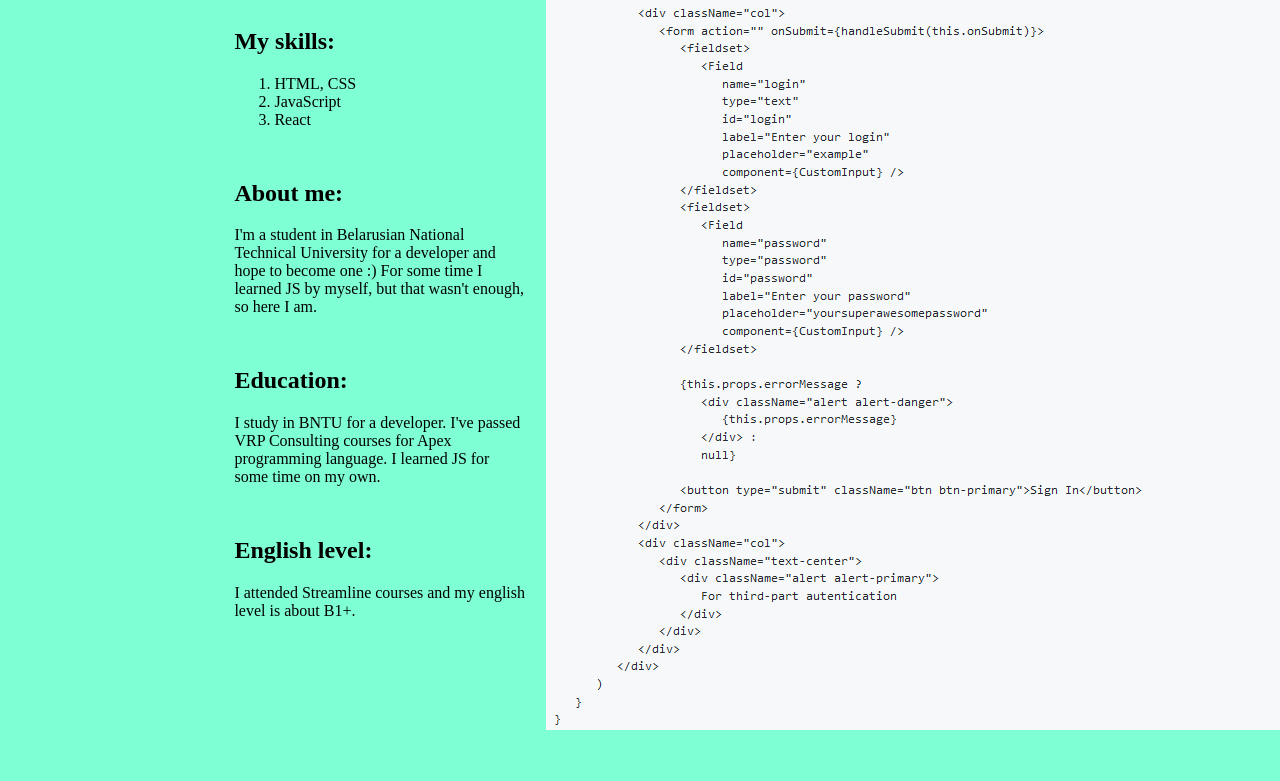
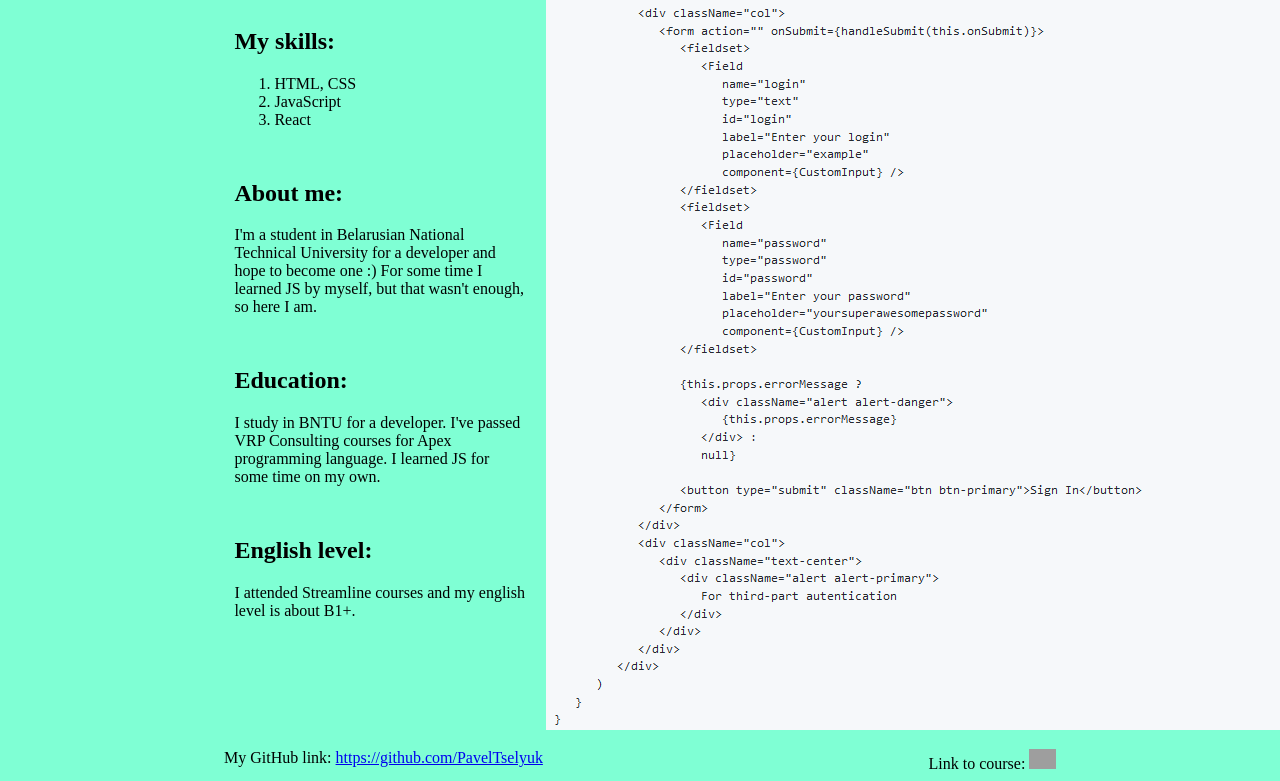
Before and after one commit to PavelTselyuk/rsschool-cv, a plain HTML site: page index.html in a window 1280 px wide. Shown: the part 406-1187 px from the top of the page. Before the commit the page ends 1163 px from the top, so only its background shows below. Drawn offline with Linux system fonts and the light colour scheme; grey boxes are pictures that could not be loaded.

Commit message:
feat: add github and course links

```diff
--- a/css.css
+++ b/css.css
@@ -41,3 +41,12 @@ main{
     flex-basis: 50%;
     max-width: 60%;
 }
+
+.rsschooImg{
+    height: 20px;
+}
+
+footer{
+    display: flex;
+    justify-content: space-between;
+}
--- a/index.html
+++ b/index.html
@@ -56,13 +56,21 @@
         <article class="right-side">
             <section>
                 <h2>Code Example:</h2>
-                    <img src="./images/CodeExample.png" alt="Code Example">
+                <img src="./images/CodeExample.png" alt="Code Example">
             </section>
         </article>
     </main>
 
     <footer>
-
+        <div>
+            My GitHub link:
+            <a href="https://github.com/PavelTselyuk">https://github.com/PavelTselyuk</a>
+        </div>
+        <div>
+            <span>Link to course: </span>
+            <a href="https://rs.school/js/"><img class="rsschooImg" src="https://rs.school/images/rs_school_js.svg"
+                    alt="rsschool image"></a>
+        </div>
     </footer>
 </body>
 
```
